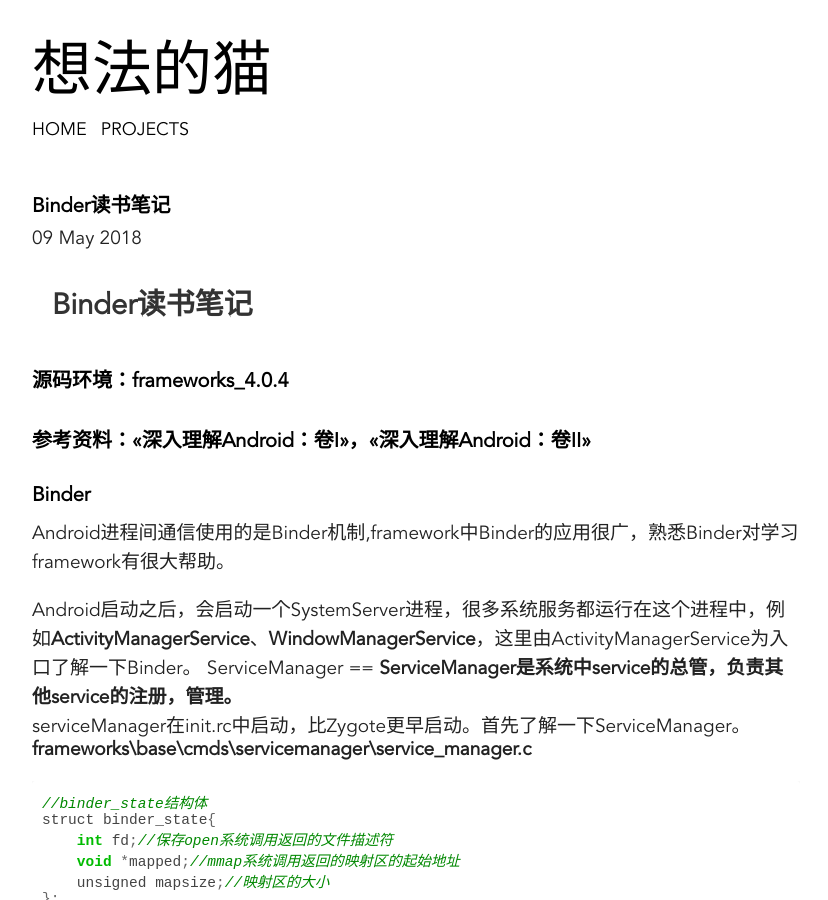
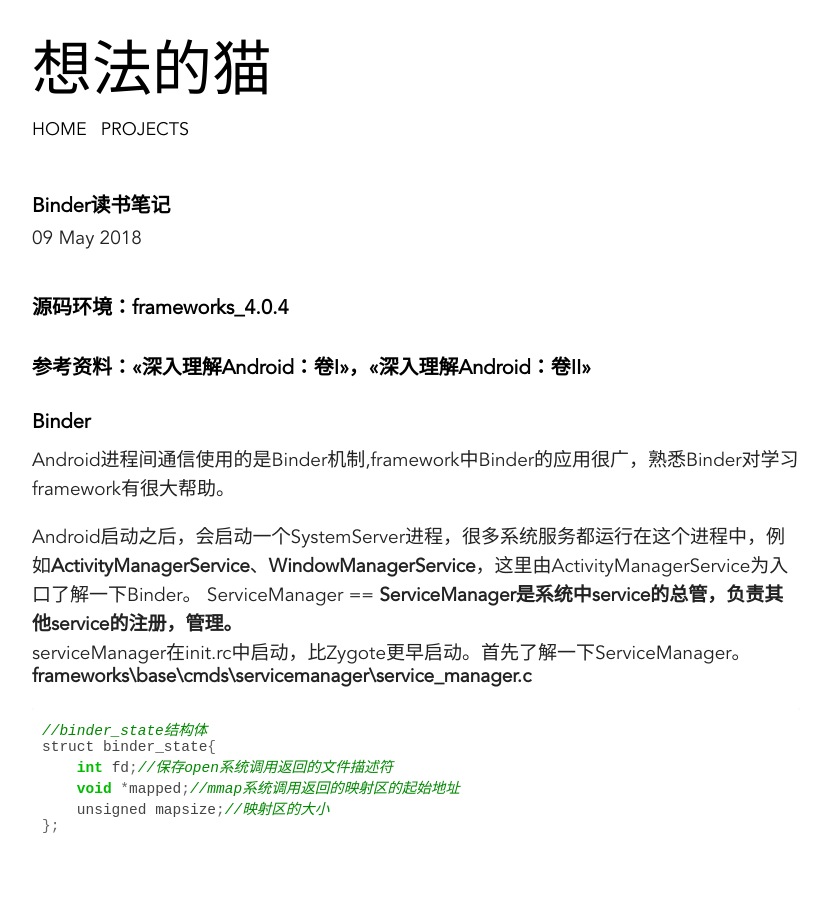
Before and after one commit to xiangfademao/xiangfademao.github.io, a Jekyll site: the page built from _posts/2018-5-09-Binder读书笔记.md, in a window 1280 px wide and 900 px high. Shown: the whole window, without its empty margins (224-1052 px from the left). Built offline with Jekyll 4.4.1, drawn with Linux system fonts in a browser that asks for light colours; our own code applies the rules of GitHub Pages for plain Markdown files; comment, search, counter and statistics services are not loaded.

Commit message:
# Binder读书笔记
# Binder读书笔记

```diff
--- a/_posts/2018-5-09-Binder读书笔记.md
+++ b/_posts/2018-5-09-Binder读书笔记.md
@@ -1,5 +1,3 @@
-# Binder读书笔记
-
 ## 源码环境：frameworks_4.0.4 ##
 ## 参考资料：«深入理解Android：卷I»，«深入理解Android：卷II» ##
 
```
